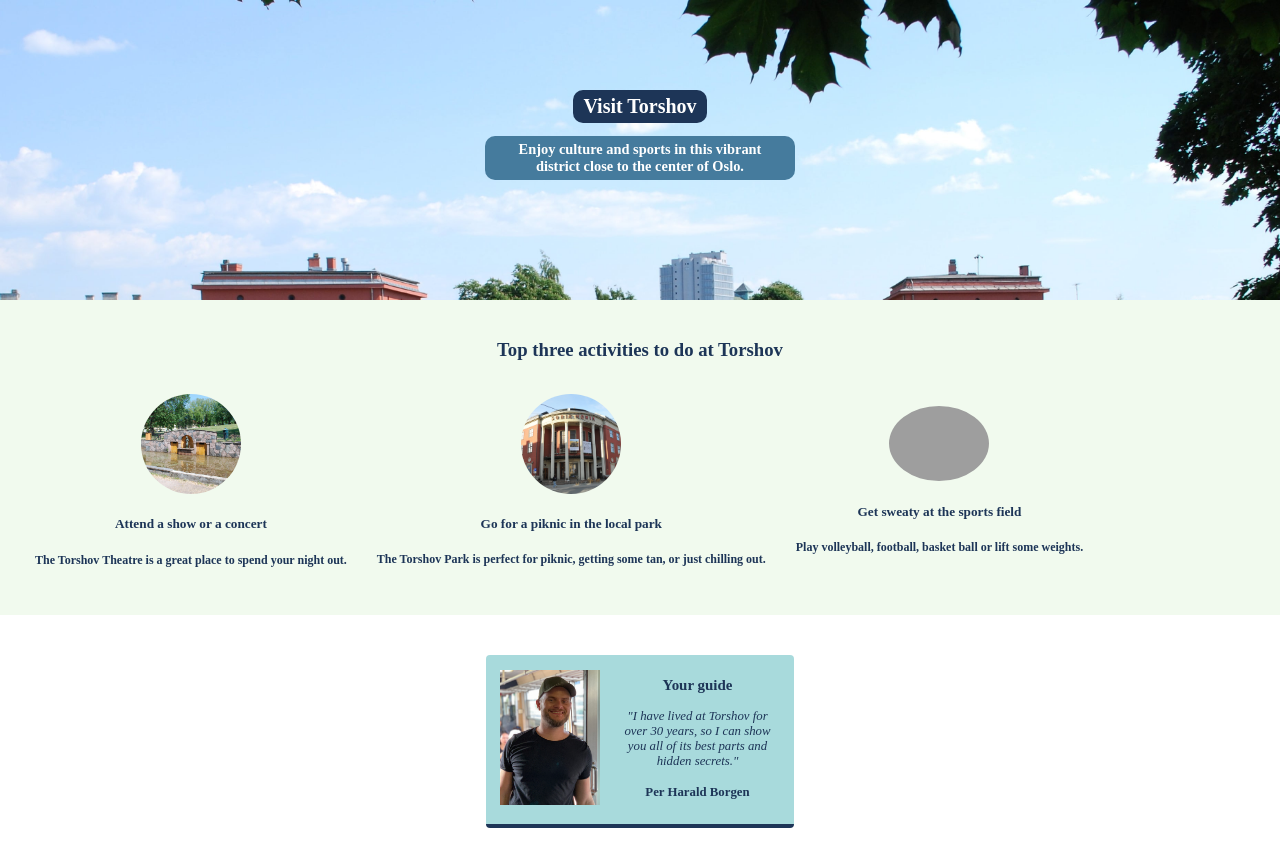
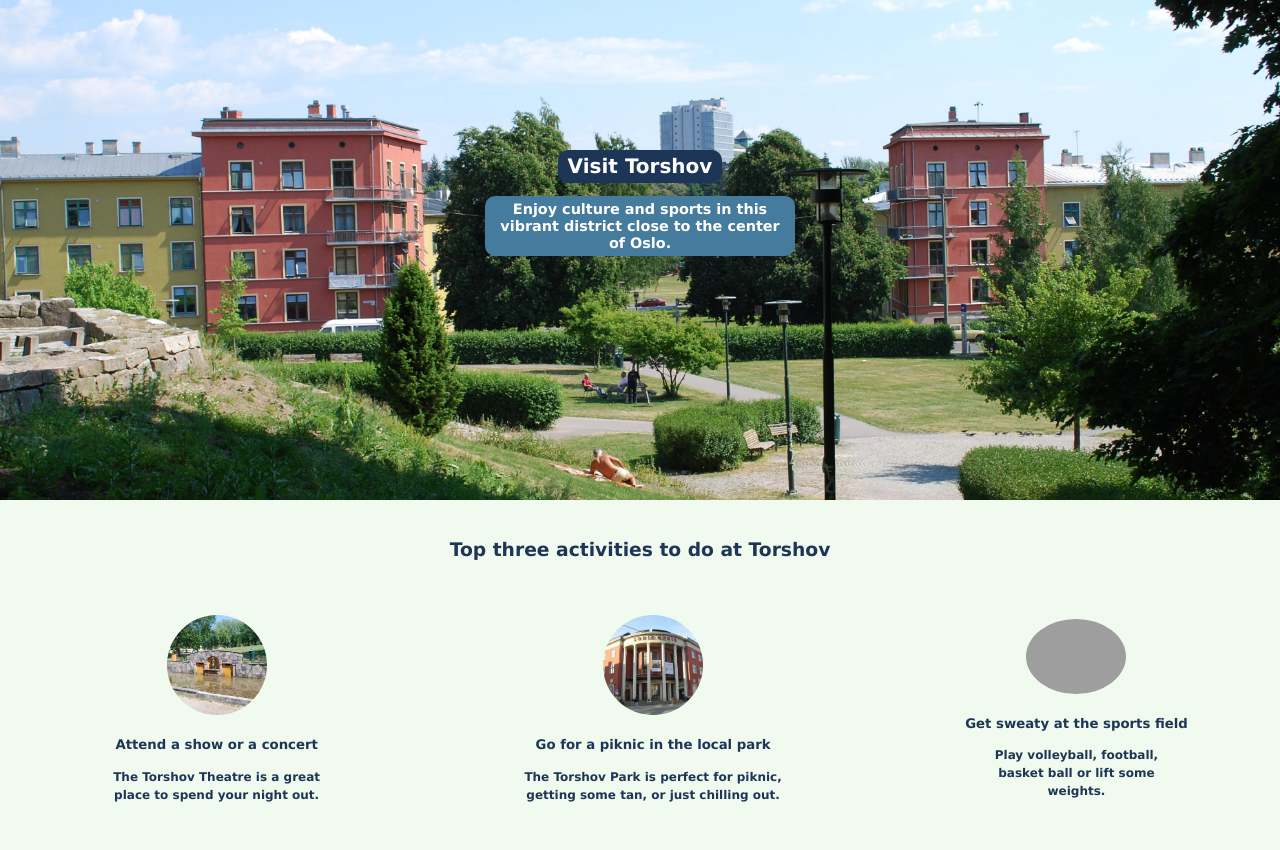
Before and after one commit to danishirfan21/hometown-homepage, a website built with Vite: page index.html in a window 1280 px wide. Shown: the top 850 px of the page. Built offline with nearby package versions, Linux system fonts and the light colour scheme; grey boxes are pictures that could not be loaded.

Commit message:
changed styling

```diff
--- a/styles.css
+++ b/styles.css
@@ -11,6 +11,7 @@
 body {
     margin: 0 auto;
     text-align: center;
+    font-family: Verdana, Geneva, Tahoma, sans-serif;
 }
 
 img {
@@ -21,10 +22,9 @@
     /* margin: 0 auto; */
     background-image: url("images/torshov.jpg");
     background-size: cover;
+    background-position: 5%;
     color: #ffffff;
-    height: 300px;
-    width: 100%;
-    /* width: 720px; */
+    height: 500px;
     display: flex;
     flex-direction: column;
     align-items: center;
@@ -32,7 +32,7 @@
 }
 
 #hero-title {
-    margin-top: 90px;
+    margin-top: 150px;
     border-radius: 10px;
     background: #1D3557;
     font-size: 1.25rem;
@@ -65,10 +65,10 @@
     flex-direction: row;
     align-items: center;
     text-align: center;
+    margin: 40px auto;
 }
 
 .activity {
-    /* background: RED; */
     display: flex;
     flex-direction: column;
     align-items: center;
@@ -78,11 +78,15 @@
 
 .activities-title {
     width: 85%;
+    margin-bottom: 15px;
+
 }
 
 .activity > h6 {
     margin-top: 0;
     font-size: 0.75rem;
+    width: 60%;
+    line-height: 1.5;
 }
 
 .guide-card {
```
